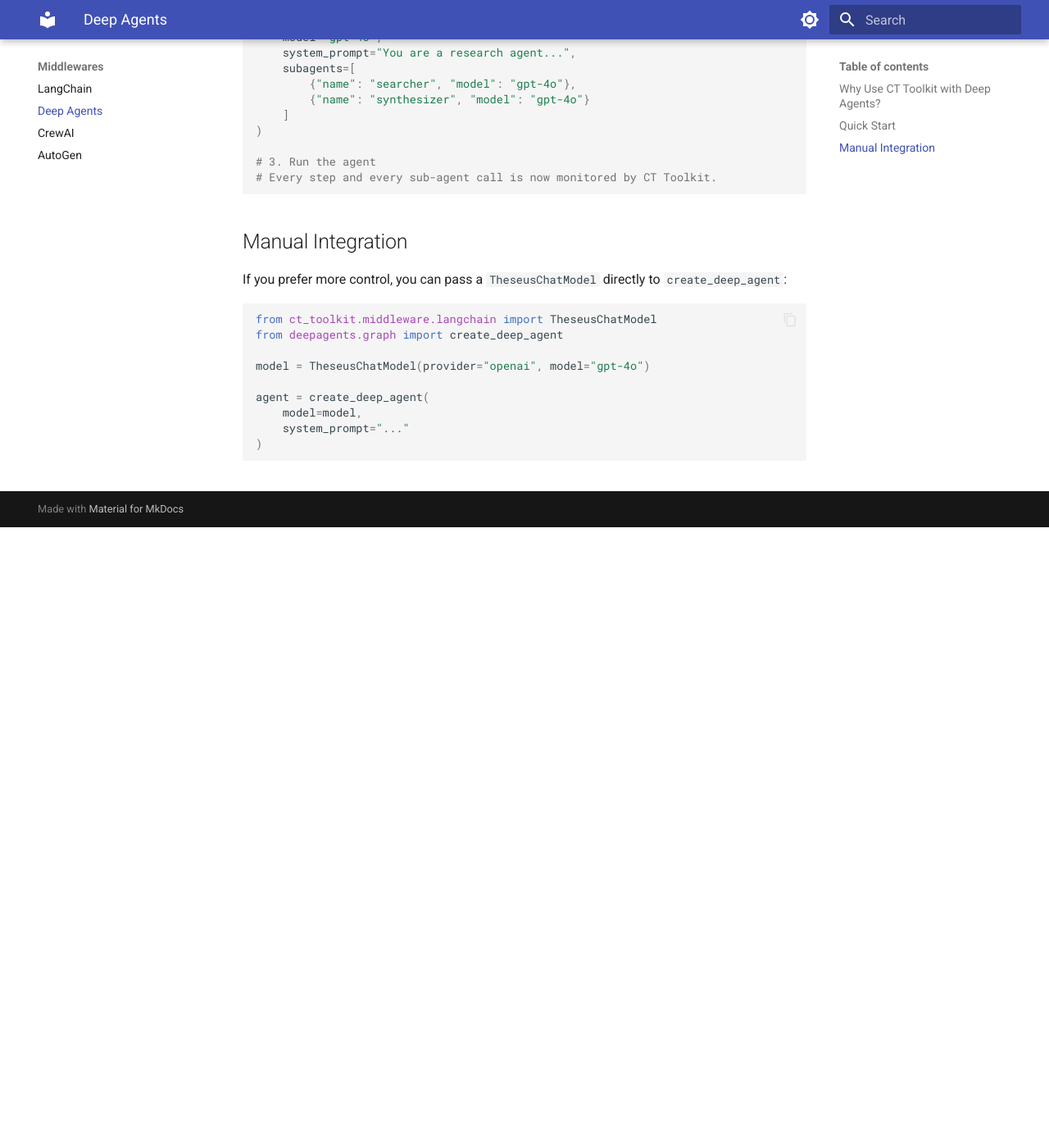
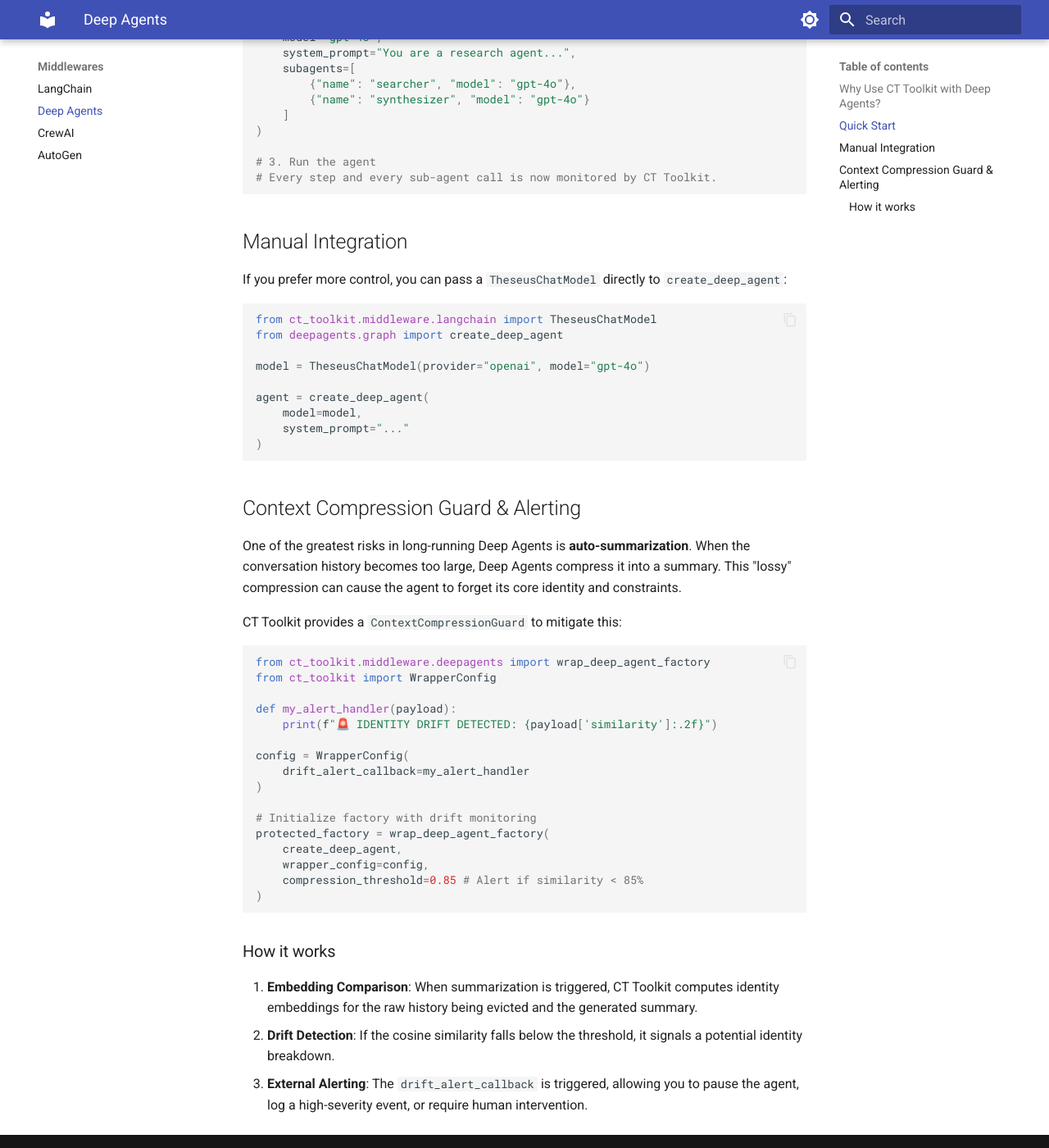
Before and after one commit to hakandamar/ct-toolkit, an MkDocs documentation site: the page built from website/docs/middleware/deepagents.md, in a window 1280 px wide and 1400 px high, scrolled down 757 px. Shown: the whole window at 82% size. Built offline with MkDocs 1.6.1 and Material for MkDocs 9.7.7, drawn with Linux system fonts in a browser that asks for light colours.

Commit message:
Docs: Update Deep Agents, Alerting, and Divergence Engine documentation

````diff
--- a/website/docs/middleware/deepagents.md
+++ b/website/docs/middleware/deepagents.md
@@ -48,3 +48,32 @@
     system_prompt="..."
 )
 ```
+## Context Compression Guard & Alerting
+
+One of the greatest risks in long-running Deep Agents is **auto-summarization**. When the conversation history becomes too large, Deep Agents compress it into a summary. This "lossy" compression can cause the agent to forget its core identity and constraints.
+
+CT Toolkit provides a `ContextCompressionGuard` to mitigate this:
+
+```python
+from ct_toolkit.middleware.deepagents import wrap_deep_agent_factory
+from ct_toolkit import WrapperConfig
+
+def my_alert_handler(payload):
+    print(f"🚨 IDENTITY DRIFT DETECTED: {payload['similarity']:.2f}")
+
+config = WrapperConfig(
+    drift_alert_callback=my_alert_handler
+)
+
+# Initialize factory with drift monitoring
+protected_factory = wrap_deep_agent_factory(
+    create_deep_agent,
+    wrapper_config=config,
+    compression_threshold=0.85 # Alert if similarity < 85%
+)
+```
+
+### How it works
+1. **Embedding Comparison**: When summarization is triggered, CT Toolkit computes identity embeddings for the raw history being evicted and the generated summary.
+2. **Drift Detection**: If the cosine similarity falls below the threshold, it signals a potential identity breakdown.
+3. **External Alerting**: The `drift_alert_callback` is triggered, allowing you to pause the agent, log a high-severity event, or require human intervention.
````
Also changed, not shown: docs/PROJECT_STATUS.md (+7 -5 lines), website/docs/concepts/divergence.md (+12 -0 lines), README.md.
